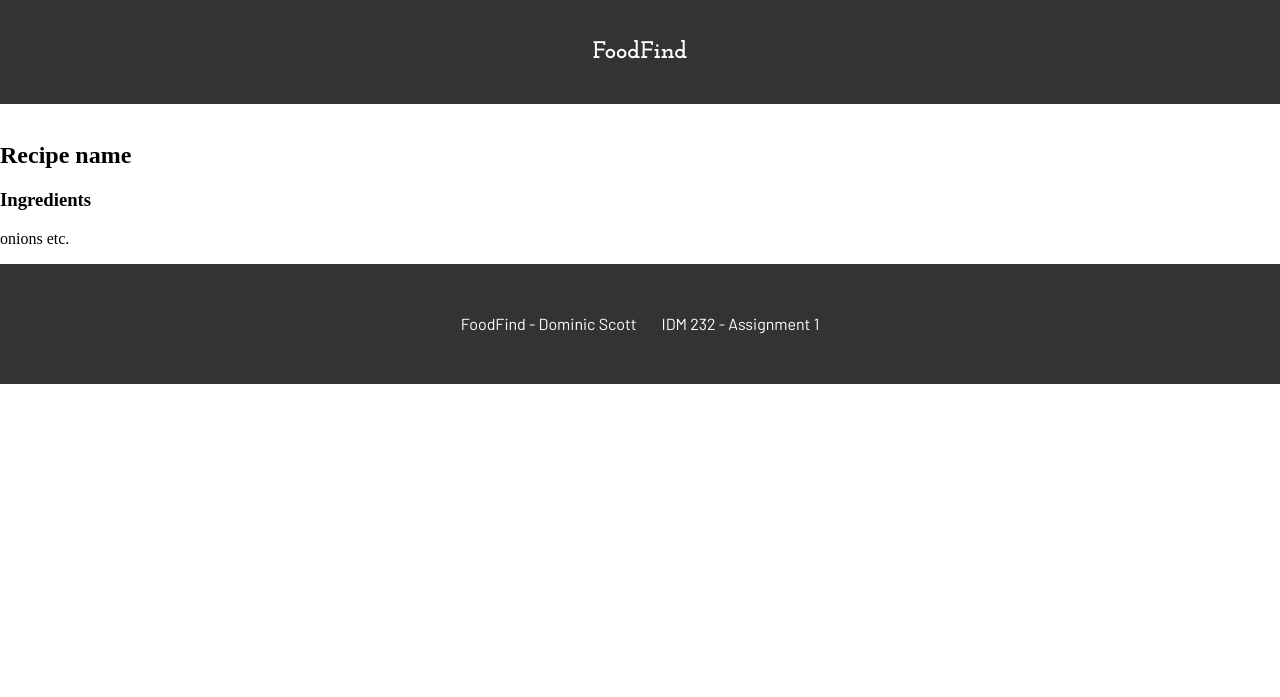
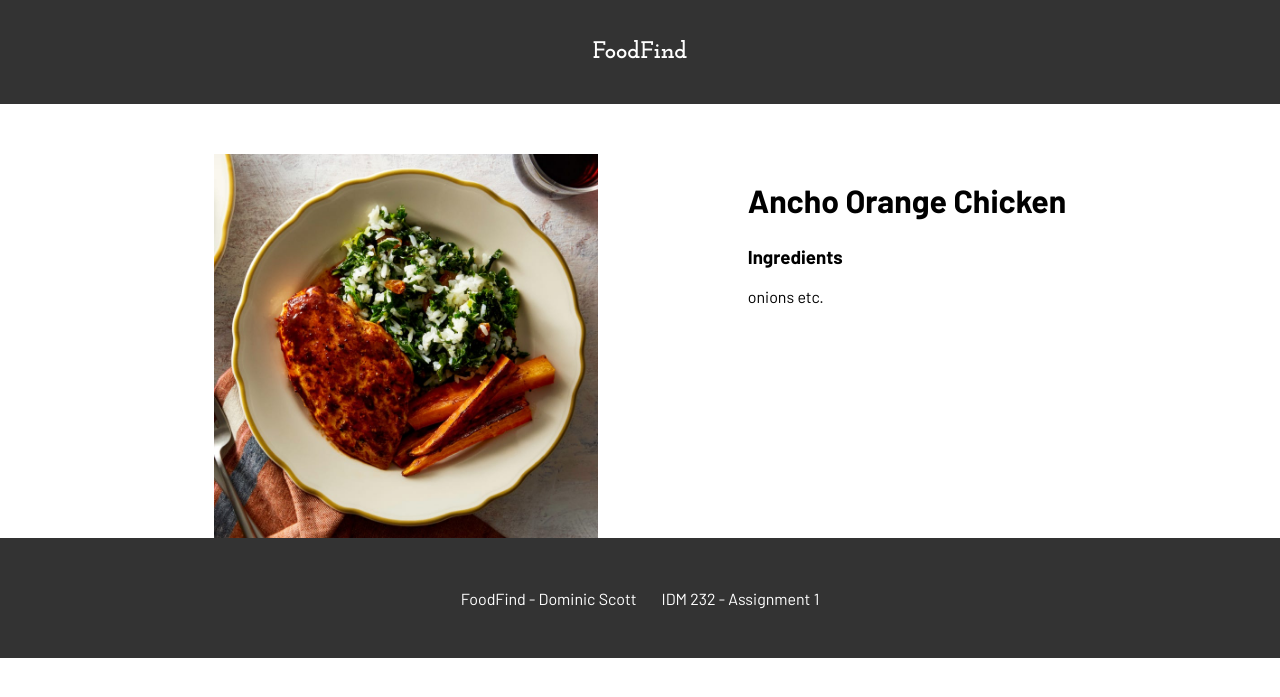
Before and after one commit to domthescott/idm232-ds3765, a PHP site: page /hwk03/index.html in a window 1280 px wide. Shown: the top 697 px of the page. Run offline with PHP 8.4, Linux system fonts and the light colour scheme.

Commit message:
Recipe title and image positioning

```diff
--- a/hwk03/index.html
+++ b/hwk03/index.html
@@ -25,10 +25,10 @@
 <div class="recipecontentholder">
 <div class="recipecontenttop">
 
-    <img>
+    <img class="recipeimage" src="Images/Ancho-OrangeChicken.jpg">
 
     <div class="recipenameandingredients">
-        <h2>Recipe name</h2>
+        <h2 class="recipename">Ancho Orange Chicken</h2>
         <div class="ingredients">
             <h3 class="ingredientstitle">
                 Ingredients
@@ -42,6 +42,7 @@
     </div>
 
  </div>
+ <div class="recipecontentbottom"
 
 </div>
 
--- a/hwk03/stylesheet.css
+++ b/hwk03/stylesheet.css
@@ -12,6 +12,29 @@ body {margin: 0;}
         font-size: 24px;
     }
 
+
+.recipecontentholder {
+    margin-top: 50px;
+    margin-bottom: 50px;
+    display: flex;
+    flex-direction: column;
+}
+
+.recipeimage {
+    width: 30vw;
+margin-right: 75px;}
+
+    .recipecontenttop {
+display: flex;
+flex-direction: row;
+justify-content: center;}
+
+
+    .recipename {font-size: 32px;}
+
+    .recipenameandingredients {
+        margin-left: 75px;
+        font-family: 'Barlow', sans-serif;}
 
     footer {
         height: 100px;
```
